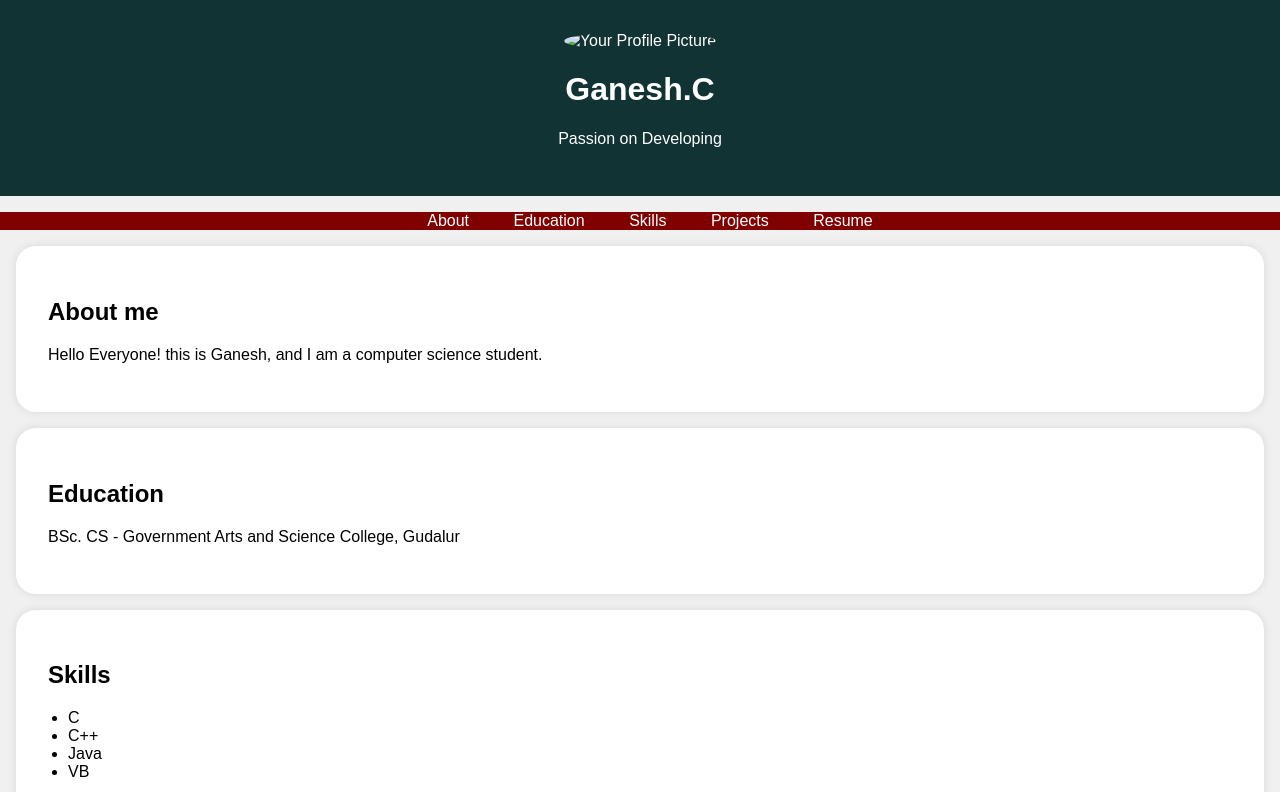
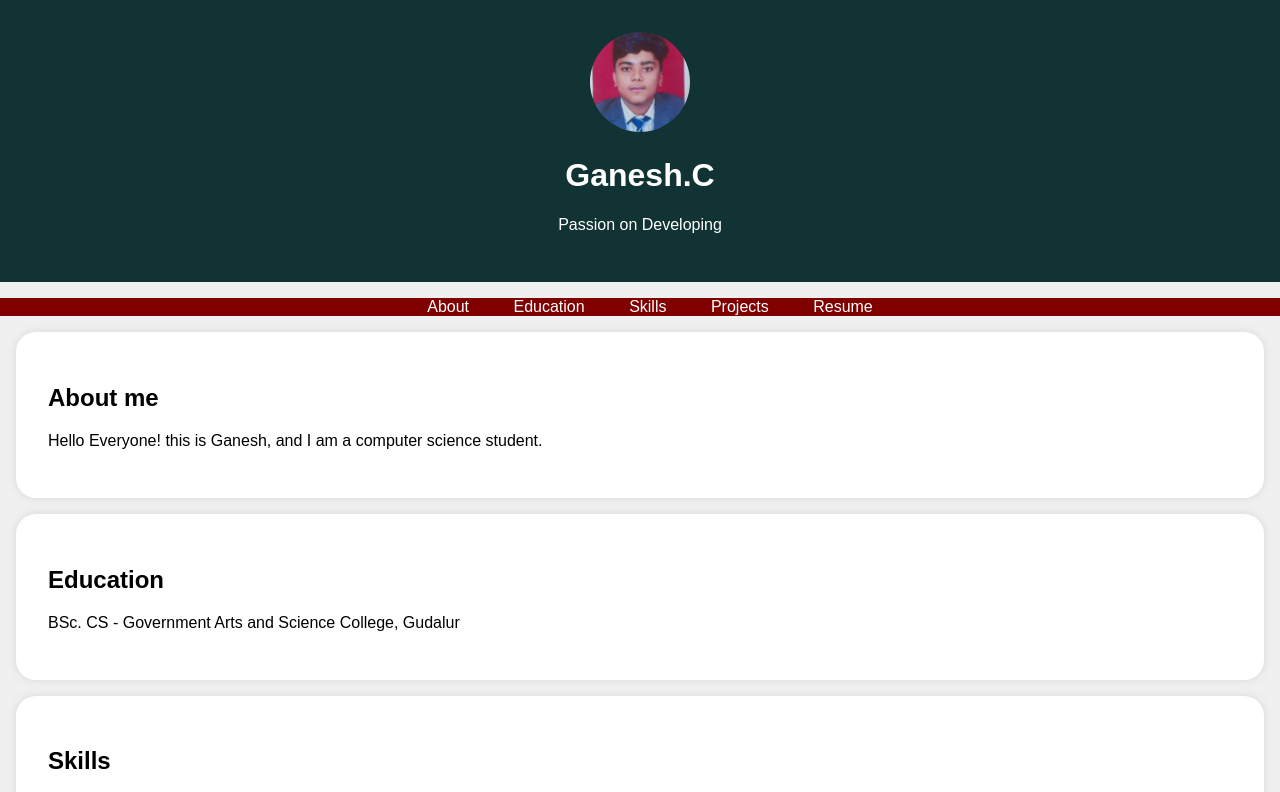
Before and after one commit to Ganeshchandran04/Digitalportfolio, a plain HTML site: page index.html in a window 1280 px wide. Shown: the top 792 px of the page. Drawn offline with Linux system fonts and the light colour scheme.

Commit message:
Update index.html

```diff
--- a/index.html
+++ b/index.html
@@ -84,7 +84,7 @@
     <header>
         <div class="header-content">
             <!-- Add your profile picture here -->
-            <img src="/IMG-20231026-WA0003.jpg" alt="Your Profile Picture" class="profile-picture">
+            <img src="IMG-20231026-WA0012.jpg" alt="Your Profile Picture" class="profile-picture">
             <h1>Ganesh.C</h1>
             <p>Passion on Developing</p>
         </div>
```
